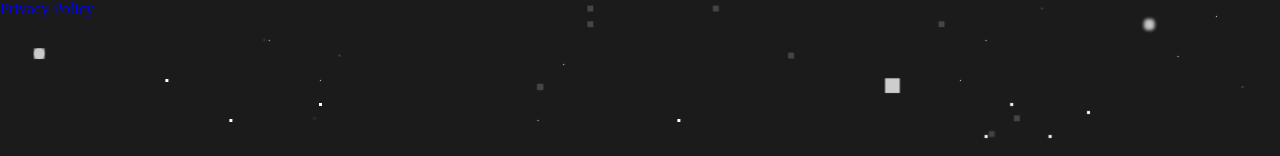
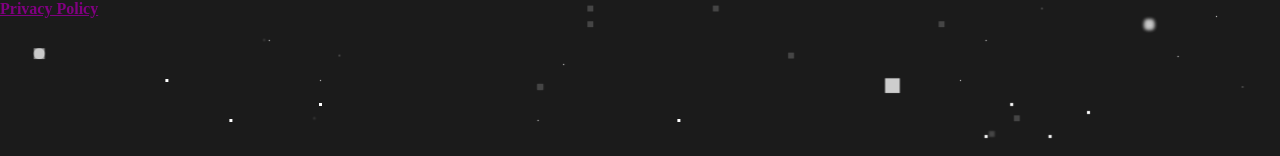
Before and after one commit to Ryhox/catthrow, a plain HTML site: page index.html in a window 1280 px wide. Shown: the top 156 px of the page. Drawn offline with nearby package versions, Linux system fonts and the light colour scheme.

Commit message:
Update style.css

```diff
--- a/css/style.css
+++ b/css/style.css
@@ -499,6 +499,15 @@ body {
 }
 #privacy-link {
   postion: absolute;
+  text-decoration: none;
+  left: 3rem;
+  bottom: 3rem;
+  color: purple;
+  font-weight: bolder;
+}
+#privacy-link:hover {
+  text-decoration: underline;
+  postion: absolute;
   left: 3rem;
   bottom: 3rem;
 }
```
